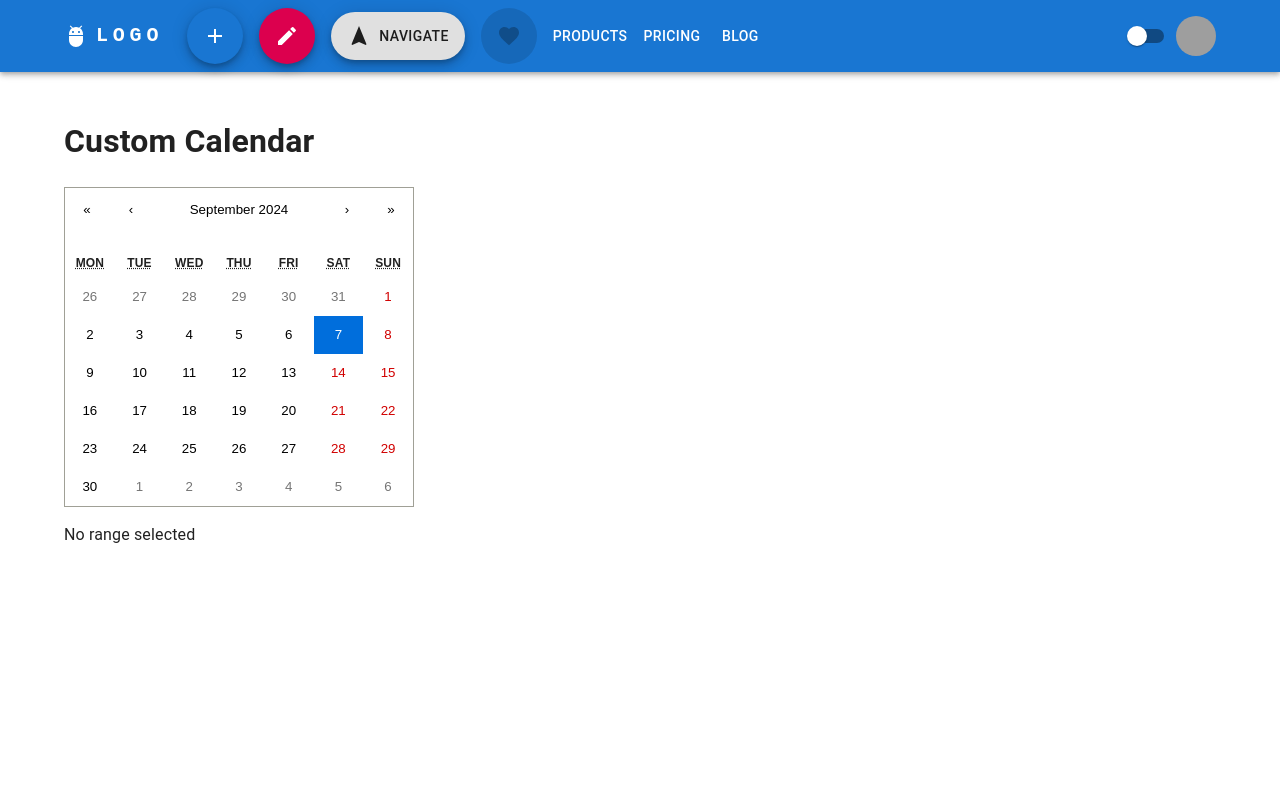
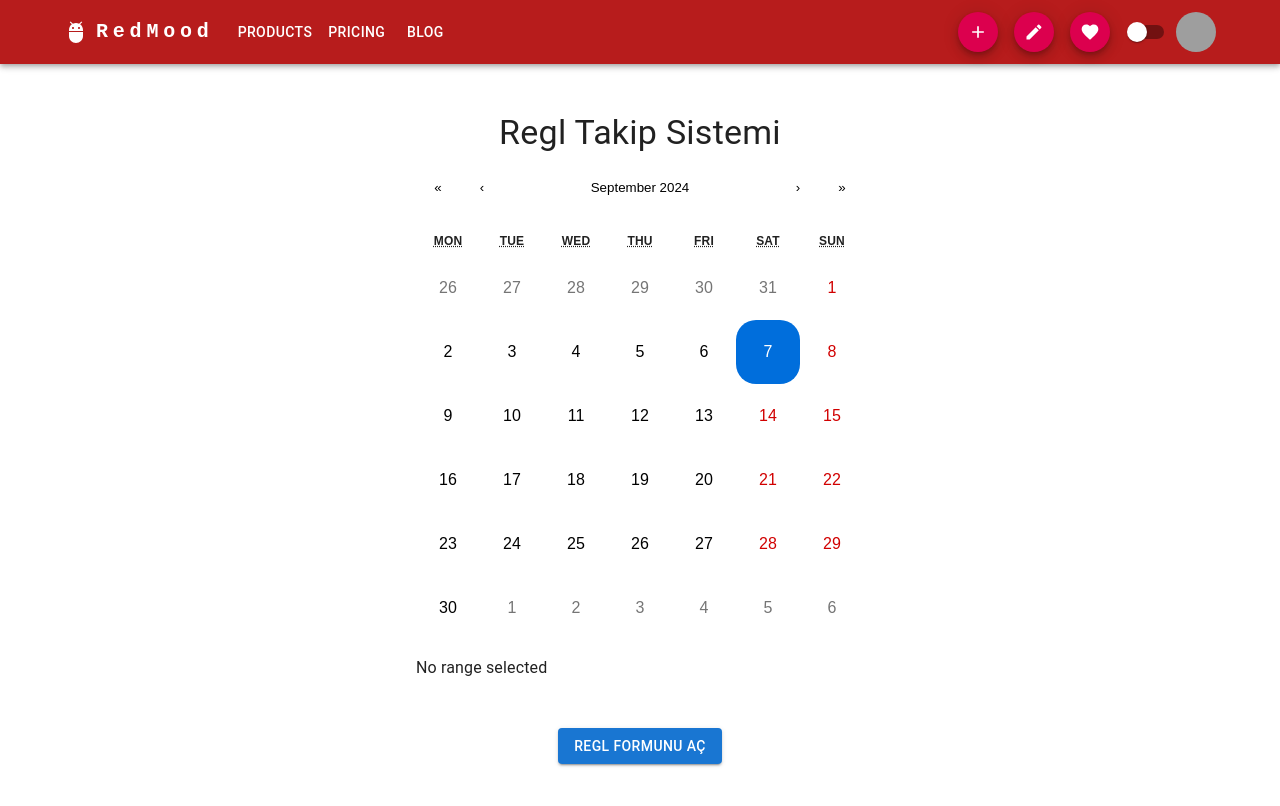
Before and after one commit to elifnurdemir/Red-Mood-Period-Tracker, a React (Vite) app: page / in a window 1280 px wide. Shown: the top 806 px of the page. Built offline with nearby package versions, Linux system fonts and the light colour scheme; grey boxes are pictures that could not be loaded.

Commit message:
redmood v0.2 Co-authored-by: Mert Metin <necatimertmetin@users.noreply.github.com>

```diff
--- a/package.json
+++ b/package.json
@@ -19,7 +19,8 @@
     "react": "^18.3.1",
     "react-calendar": "^5.1.0",
     "react-date-range": "^2.0.1",
-    "react-dom": "^18.3.1"
+    "react-dom": "^18.3.1",
+    "react-hook-form": "^7.54.2"
   },
   "devDependencies": {
     "@eslint/js": "^9.17.0",
--- a/src/App.tsx
+++ b/src/App.tsx
@@ -1,14 +1,9 @@
-import React, { useState } from "react";
-import {
-  ThemeProvider,
-  CssBaseline,
-  Switch,
-  Typography,
-  Button,
-} from "@mui/material";
+import { useState } from "react";
+import { ThemeProvider, CssBaseline } from "@mui/material";
 import { lightTheme, darkTheme } from "./theme";
 import { Layout } from "./components/layout/Layout";
-import { PeriodCalendar } from "./components/calendar/calendar";
+import "./index.css";
+import Home from "./pages/Home";
 function App() {
   const [isDarkMode, setIsDarkMode] = useState(false); // Varsayılan light theme
 
@@ -21,7 +16,7 @@ function App() {
       <CssBaseline />
 
       <Layout isDarkMode={isDarkMode} handleThemeChange={handleThemeChange}>
-        <PeriodCalendar />
+        <Home />
       </Layout>
     </ThemeProvider>
   );
--- a/src/components/calendar/calendar.tsx
+++ b/src/components/calendar/calendar.tsx
@@ -2,9 +2,10 @@ import { useState } from "react";
 import Calendar from "react-calendar";
 import { format } from "date-fns";
 import "react-calendar/dist/Calendar.css";
+import { Box, Stack } from "@mui/material";
+
 interface CustomDate {
   date: Date;
-  label?: string;
   emoji?: string;
 }
 
@@ -17,14 +18,12 @@ export const PeriodCalendar = () => {
   const [value, onChange] = useState<Value>(new Date());
   const [customDates, setCustomDates] = useState<CustomDate[]>([
     {
-      date: new Date(2025, 0, 5), // Örnek tarih
-      label: "Meeting",
-      emoji: "📅",
+      date: new Date(2025, 0, 5),
+      emoji: "🩸",
     },
     {
       date: new Date(2025, 0, 10),
-      label: "Birthday",
-      emoji: "🎉",
+      emoji: "🩸",
     },
   ]);
 
@@ -35,16 +34,14 @@ export const PeriodCalendar = () => {
     );
 
     return customDate ? (
-      <div>
-        <div>{customDate.emoji}</div>
-        <div>{customDate.label}</div>
-      </div>
+      <Box sx={{ position: "absolute", top: "3px", right: "0px" }}>
+        <div className="react-calendar-emoji">{customDate.emoji}</div>
+      </Box>
     ) : null;
   };
 
   return (
-    <div>
-      <h1>Custom Calendar</h1>
+    <Stack>
       <Calendar
         onChange={onChange}
         value={value} // Burada tarih aralığını kullanıyoruz
@@ -61,6 +58,6 @@ export const PeriodCalendar = () => {
             : "No range selected"}
         </p>
       </div>
-    </div>
+    </Stack>
   );
 };
--- a/src/components/layout/AppBar.tsx
+++ b/src/components/layout/AppBar.tsx
@@ -1,23 +1,26 @@
-import * as React from "react";
-import AppBar from "@mui/material/AppBar";
-import Box from "@mui/material/Box";
-import Toolbar from "@mui/material/Toolbar";
-import IconButton from "@mui/material/IconButton";
-import Typography from "@mui/material/Typography";
-import Menu from "@mui/material/Menu";
-import MenuIcon from "@mui/icons-material/Menu";
-import Container from "@mui/material/Container";
-import Avatar from "@mui/material/Avatar";
-import Button from "@mui/material/Button";
-import Tooltip from "@mui/material/Tooltip";
-import MenuItem from "@mui/material/MenuItem";
-import AdbIcon from "@mui/icons-material/Adb";
-import { Switch } from "@mui/material";
-import Fab from "@mui/material/Fab";
-import AddIcon from "@mui/icons-material/Add";
-import EditIcon from "@mui/icons-material/Edit";
-import FavoriteIcon from "@mui/icons-material/Favorite";
-import NavigationIcon from "@mui/icons-material/Navigation";
+import React, { useState, MouseEvent } from "react";
+import {
+  AppBar,
+  Box,
+  Toolbar,
+  IconButton,
+  Typography,
+  Menu,
+  MenuItem,
+  Container,
+  Avatar,
+  Button,
+  Tooltip,
+  Switch,
+  Fab,
+} from "@mui/material";
+import {
+  Menu as MenuIcon,
+  Add as AddIcon,
+  Edit as EditIcon,
+  Favorite as FavoriteIcon,
+  Adb as AdbIcon,
+} from "@mui/icons-material";
 
 const pages = ["Products", "Pricing", "Blog"];
 const settings = ["Profile", "Account", "Dashboard", "Logout"];
@@ -31,36 +34,25 @@ export const RedMoodAppBar: React.FC<RedMoodAppBarProps> = ({
   isDarkMode,
   handleThemeChange,
 }) => {
-  const [anchorElNav, setAnchorElNav] = React.useState<null | HTMLElement>(
-    null
-  );
-  const [anchorElUser, setAnchorElUser] = React.useState<null | HTMLElement>(
-    null
-  );
+  const [anchorElNav, setAnchorElNav] = useState<null | HTMLElement>(null);
+  const [anchorElUser, setAnchorElUser] = useState<null | HTMLElement>(null);
 
-  const handleOpenNavMenu = (event: React.MouseEvent<HTMLElement>) => {
-    setAnchorElNav(event.currentTarget);
-  };
-  const handleOpenUserMenu = (event: React.MouseEvent<HTMLElement>) => {
-    setAnchorElUser(event.currentTarget);
-  };
+  const handleOpenMenu =
+    (setter: React.Dispatch<React.SetStateAction<null | HTMLElement>>) =>
+    (event: MouseEvent<HTMLElement>) =>
+      setter(event.currentTarget);
 
-  const handleCloseNavMenu = () => {
-    setAnchorElNav(null);
-  };
-
-  const handleCloseUserMenu = () => {
-    setAnchorElUser(null);
-  };
+  const handleCloseMenu =
+    (setter: React.Dispatch<React.SetStateAction<null | HTMLElement>>) => () =>
+      setter(null);
 
   return (
-    <AppBar position="relative" sx={{ marginTop: 0 }}>
+    <AppBar position="relative" sx={{ bgcolor: "#b71c1c", mt: 0 }}>
       <Container>
         <Toolbar disableGutters>
           <AdbIcon sx={{ display: { xs: "none", md: "flex" }, mr: 1 }} />
           <Typography
             variant="h6"
-            noWrap
             component="a"
             href="#responsive-app-bar"
             sx={{
@@ -73,62 +65,36 @@ export const RedMoodAppBar: React.FC<RedMoodAppBarProps> = ({
               textDecoration: "none",
             }}
           >
-            LOGO
+            RedMood
           </Typography>
-          <Box sx={{ "& > :not(style)": { m: 1 } }}>
-            <Fab color="primary" aria-label="add">
-              <AddIcon />
-            </Fab>
-            <Fab color="secondary" aria-label="edit">
-              <EditIcon />
-            </Fab>
-            <Fab variant="extended">
-              <NavigationIcon sx={{ mr: 1 }} />
-              Navigate
-            </Fab>
-            <Fab disabled aria-label="like">
-              <FavoriteIcon />
-            </Fab>
-          </Box>
-          <Box sx={{ flexGrow: 1, display: { xs: "flex", md: "none" } }}>
+
+          <Box sx={{ display: { xs: "flex", md: "none" }, flexGrow: 1 }}>
             <IconButton
-              size="large"
+              size="small"
               aria-label="menu"
-              aria-controls="menu-appbar"
-              aria-haspopup="true"
-              onClick={handleOpenNavMenu}
+              onClick={handleOpenMenu(setAnchorElNav)}
               color="inherit"
             >
               <MenuIcon />
             </IconButton>
             <Menu
-              id="menu-appbar"
               anchorEl={anchorElNav}
-              anchorOrigin={{
-                vertical: "bottom",
-                horizontal: "left",
-              }}
-              keepMounted
-              transformOrigin={{
-                vertical: "top",
-                horizontal: "left",
-              }}
               open={Boolean(anchorElNav)}
-              onClose={handleCloseNavMenu}
+              onClose={handleCloseMenu(setAnchorElNav)}
+              anchorOrigin={{ vertical: "bottom", horizontal: "left" }}
+              transformOrigin={{ vertical: "top", horizontal: "left" }}
               sx={{ display: { xs: "block", md: "none" } }}
             >
               {pages.map((page) => (
-                <MenuItem key={page} onClick={handleCloseNavMenu}>
-                  <Typography sx={{ textAlign: "center" }}>{page}</Typography>
+                <MenuItem key={page} onClick={handleCloseMenu(setAnchorElNav)}>
+                  <Typography textAlign="center">{page}</Typography>
                 </MenuItem>
               ))}
             </Menu>
           </Box>
 
-          <AdbIcon sx={{ display: { xs: "flex", md: "none" }, mr: 1 }} />
           <Typography
             variant="h5"
-            noWrap
             component="a"
             href="#responsive-app-bar"
             sx={{
@@ -145,48 +111,54 @@ export const RedMoodAppBar: React.FC<RedMoodAppBarProps> = ({
             LOGO
           </Typography>
 
-          <Box sx={{ flexGrow: 1, display: { xs: "none", md: "flex" } }}>
+          <Box sx={{ display: { xs: "none", md: "flex" }, flexGrow: 1 }}>
             {pages.map((page) => (
               <Button
                 key={page}
-                onClick={handleCloseNavMenu}
-                sx={{ my: 2, color: "white", display: "block" }}
+                onClick={handleCloseMenu(setAnchorElNav)}
+                sx={{ color: "white" }}
               >
                 {page}
               </Button>
             ))}
           </Box>
 
-          {/* Dark Mode Switch */}
+          <Box sx={{ "& > :not(style)": { m: 1 }, display: "flex" }}>
+            <Fab size="small" color="secondary" aria-label="add">
+              <AddIcon fontSize="small" />
+            </Fab>
+            <Fab size="small" color="secondary" aria-label="edit">
+              <EditIcon fontSize="small" />
+            </Fab>
+            <Fab size="small" color="secondary" aria-label="like">
+              <FavoriteIcon fontSize="small" />
+            </Fab>
+          </Box>
+
           <Switch checked={isDarkMode} onChange={handleThemeChange} />
 
-          <Box sx={{ flexGrow: 0 }}>
+          <Box>
             <Tooltip title="Open settings">
-              <IconButton onClick={handleOpenUserMenu} sx={{ p: 0 }}>
+              <IconButton
+                onClick={handleOpenMenu(setAnchorElUser)}
+                sx={{ p: 0 }}
+              >
                 <Avatar alt="User Avatar" src="/static/images/avatar/2.jpg" />
               </IconButton>
             </Tooltip>
             <Menu
-              sx={{ mt: "45px" }}
-              id="menu-appbar"
               anchorEl={anchorElUser}
-              anchorOrigin={{
-                vertical: "top",
-                horizontal: "right",
-              }}
-              keepMounted
-              transformOrigin={{
-                vertical: "top",
-                horizontal: "right",
-              }}
               open={Boolean(anchorElUser)}
-              onClose={handleCloseUserMenu}
+              onClose={handleCloseMenu(setAnchorElUser)}
+              anchorOrigin={{ vertical: "top", horizontal: "right" }}
+              transformOrigin={{ vertical: "top", horizontal: "right" }}
             >
               {settings.map((setting) => (
-                <MenuItem key={setting} onClick={handleCloseUserMenu}>
-                  <Typography sx={{ textAlign: "center" }}>
-                    {setting}
-                  </Typography>
+                <MenuItem
+                  key={setting}
+                  onClick={handleCloseMenu(setAnchorElUser)}
+                >
+                  <Typography textAlign="center">{setting}</Typography>
                 </MenuItem>
               ))}
             </Menu>
--- /dev/null
+++ b/src/components/periodForm.tsx
@@ -0,0 +1,104 @@
+import React, { useState } from "react";
+import {
+  Box,
+  TextField,
+  Button,
+  DialogTitle,
+  DialogActions,
+  DialogContent,
+} from "@mui/material";
+import Dialog from "@mui/material/Dialog";
+import { useForm } from "react-hook-form";
+
+interface Period {
+  startDate: string;
+  endDate: string;
+}
+
+export const PeriodForm: React.FC = () => {
+  const [open, setOpen] = useState(false);
+  const [periods, setPeriods] = useState<Period[]>([]);
+
+  // useForm hook'u ile formu başlatıyoruz
+  const {
+    register,
+    handleSubmit,
+    reset,
+    formState: { errors },
+  } = useForm<Period>();
+
+  const handleClickOpen = () => {
+    setOpen(true);
+  };
+
+  const handleClose = () => {
+    setOpen(false);
+  };
+
+  // Formu gönderirken yapılacak işlemler
+  const onSubmit = (data: Period) => {
+    const { startDate, endDate } = data;
+
+    if (startDate && endDate) {
+      const newPeriod: Period = { startDate, endDate };
+      setPeriods([...periods, newPeriod]);
+      localStorage.setItem("periods", JSON.stringify([...periods, newPeriod]));
+      reset();
+
+      setOpen(false);
+    }
+  };
+
+  return (
+    <React.Fragment>
+      <Button onClick={handleClickOpen} variant="contained" color="primary">
+        Regl Formunu Aç
+      </Button>
+
+      <Dialog open={open} onClose={handleClose}>
+        <DialogTitle>Regl Tarihlerini Ekle</DialogTitle>
+        <DialogContent>
+          <Box display="flex" flexDirection="column" gap={2} mt={2}>
+            <form onSubmit={handleSubmit(onSubmit)}>
+              <TextField
+                label="Başlangıç Tarihi"
+                type="date"
+                fullWidth
+                {...register("startDate", {
+                  required: "Başlangıç tarihi gereklidir",
+                })}
+                slotProps={{
+                  inputLabel: { shrink: true },
+                }}
+                error={!!errors.startDate} // Hata kontrolü
+                helperText={errors.startDate?.message} // Hata mesajı
+              />
+              <TextField
+                label="Bitiş Tarihi"
+                type="date"
+                fullWidth
+                {...register("endDate", {
+                  required: "Bitiş tarihi gereklidir",
+                })}
+                slotProps={{
+                  inputLabel: { shrink: true },
+                }}
+                error={!!errors.endDate} // Hata kontrolü
+                helperText={errors.endDate?.message} // Hata mesajı
+              />
+
+              <DialogActions>
+                <Button onClick={handleClose} color="secondary">
+                  Kapat
+                </Button>
+                <Button type="submit" color="primary" variant="contained">
+                  Kaydet
+                </Button>
+              </DialogActions>
+            </form>
+          </Box>
+        </DialogContent>
+      </Dialog>
+    </React.Fragment>
+  );
+};
--- /dev/null
+++ b/src/index.css
@@ -0,0 +1,21 @@
+.react-calendar {
+  width: 35vw !important;
+  border: none !important;
+}
+.react-calendar__tile {
+  position: relative;
+  aspect-ratio: 1;
+  font-size: 1em !important;
+}
+.react-calendar__tile--rangeStart {
+  border-top-left-radius: 20px;
+  border-bottom-left-radius: 20px;
+}
+
+.react-calendar__tile--rangeEnd {
+  border-top-right-radius: 20px;
+  border-bottom-right-radius: 20px;
+}
+.react-calendar__tile--Active {
+  color: pink;
+}
--- /dev/null
+++ b/src/pages/Home.tsx
@@ -0,0 +1,24 @@
+import React from "react";
+import { PeriodCalendar } from "../components/calendar/calendar";
+import { Box, Typography, Stack } from "@mui/material";
+import { PeriodForm } from "../components/periodForm";
+
+const Home = () => (
+  <Stack p={3} alignItems={"center"}>
+    <Typography variant="h4" textAlign="center" gutterBottom>
+      Regl Takip Sistemi
+    </Typography>
+
+    {/* Takvim Bileşeni */}
+    <Box mb={4}>
+      <PeriodCalendar />
+    </Box>
+
+    {/* Regl Formu */}
+    <Box mb={4}>
+      <PeriodForm />
+    </Box>
+  </Stack>
+);
+
+export default Home;
```
Also changed, not shown: 1 other file (tests, documents, lock files or other folders).
